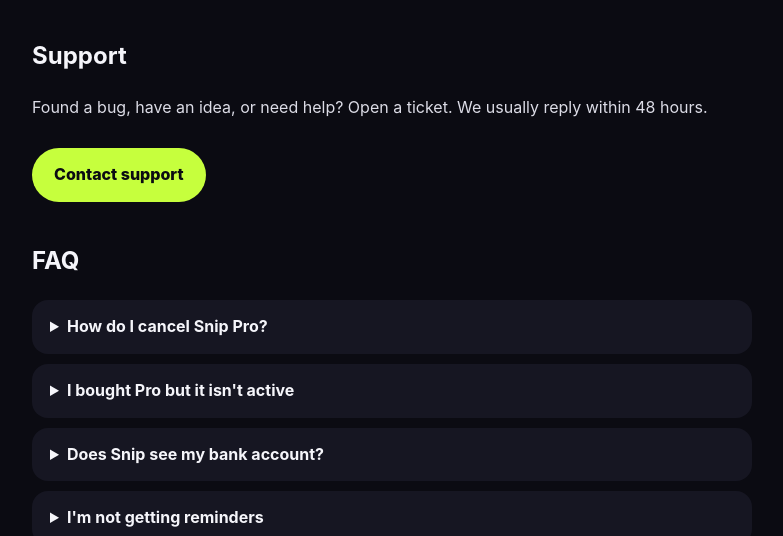
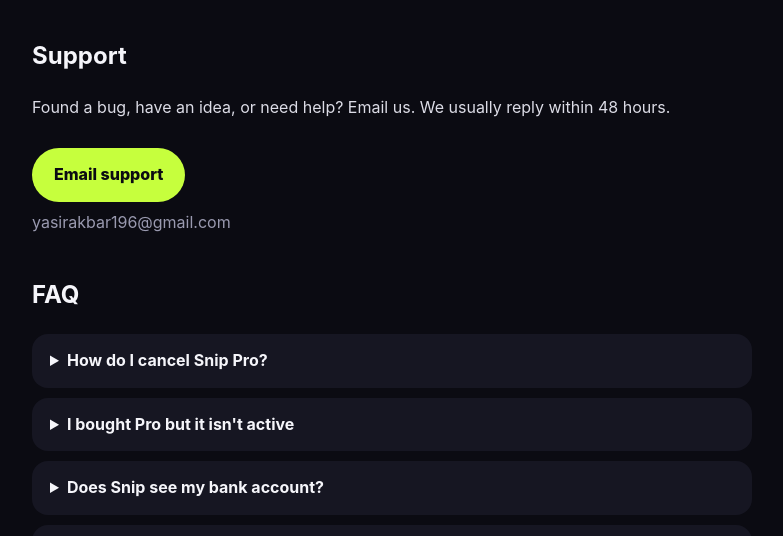
Before and after one commit to EngrYasir1100/snip-site, a plain HTML site: page index.html in a window 1280 px wide. Shown: the part 210-746 px from the top of the page, without its empty margins (248-1031 px from the left). Drawn offline with Linux system fonts and the light colour scheme.

Commit message:
Add files via upload

```diff
--- a/index.html
+++ b/index.html
@@ -23,8 +23,9 @@
 </div>
 
 <h2>Support</h2>
-<p>Found a bug, have an idea, or need help? Open a ticket. We usually reply within 48 hours.</p>
-<a class="btn" href="https://github.com/EngrYasir1100/snip-site/issues/new">Contact support</a>
+<p>Found a bug, have an idea, or need help? Email us. We usually reply within 48 hours.</p>
+<a class="btn" href="mailto:yasirakbar196@gmail.com?subject=Snip%20support">Email support</a>
+<p style="margin-top:8px;color:#9A9AB0">yasirakbar196@gmail.com</p>
 
 <h2>FAQ</h2>
 <details><summary>How do I cancel Snip Pro?</summary><p>On iPhone, go to Settings › your name › Subscriptions › Snip › Cancel Subscription. Cancel at least 24 hours before renewal to avoid being charged again. On Android, open the Play Store › your profile picture › Payments &amp; subscriptions › Subscriptions › Snip › Cancel subscription, or go to <a href="https://play.google.com/store/account/subscriptions">play.google.com/store/account/subscriptions</a>.</p></details>
```
